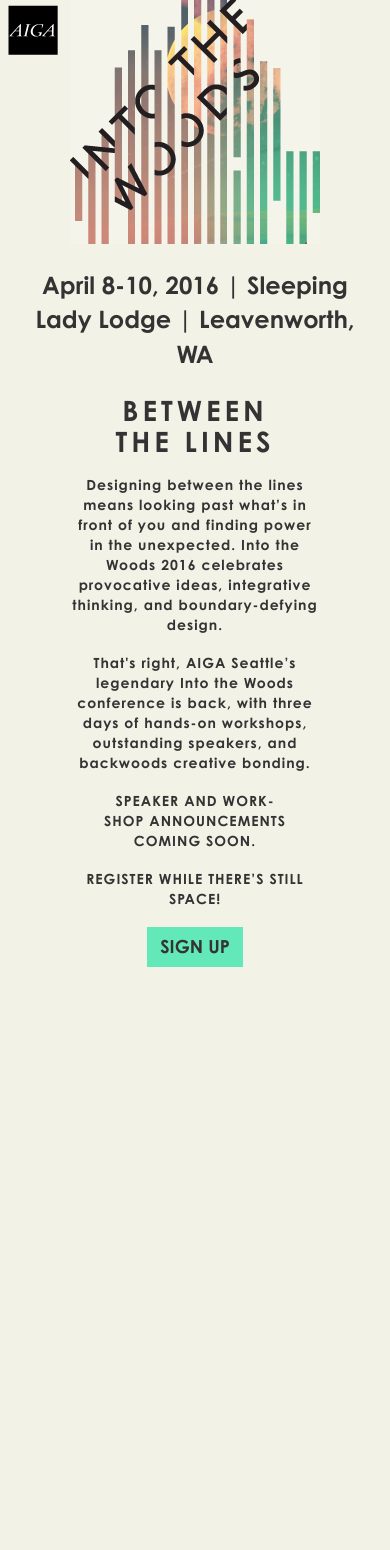
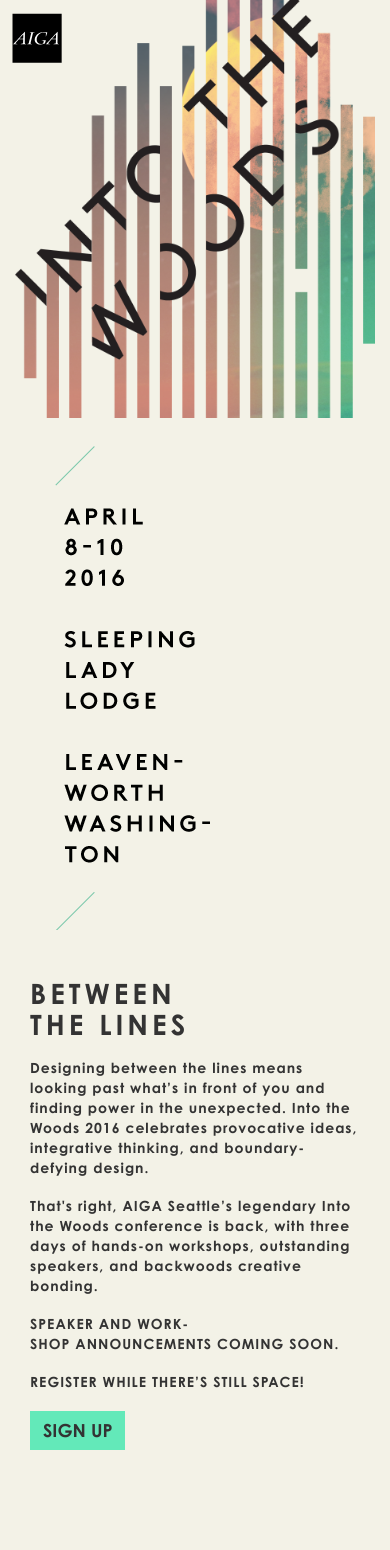
Before and after one commit to aiga-seattle/2015.aigaintothewoods.com, a Jekyll site: the page built from index.html, in a window 390 px wide. Built offline with Jekyll 4.4.1, drawn with Linux system fonts in a browser that asks for light colours; nearby versions of some CDN libraries; some web fonts are replaced; before the commit the page ends 1067 px from its top, so only the background shows below that.

Commit message:
Refactor to match mobile mockups

```diff
--- a/_sass/_intothewoods.scss
+++ b/_sass/_intothewoods.scss
@@ -22,17 +22,13 @@
   margin-right: 2%;
 }
 
-#moon-illustration-md, #moon-illustration-sm {
-  display: none;
-}
-
-.event-details {
+#moon-illustration-no-details, #event-details {
   display: none;
 }
 
 .overview-copy {
   float: left;
-  max-width: 280px;
+  width: 280px;
 
   h1 {
     letter-spacing: 4px;
@@ -74,22 +70,19 @@
 
 #aiga-logo {
   position: fixed;
-  top: 2%;
-  left: 2%;
+  top: 25px;
+  left: 25px;
 }
 
 .wide-display {
   margin-bottom: 100px;
   width: 100%;
   margin: 0 auto 100px;
-  text-align: center;
   max-width: initial;
 
   .overview-copy {
     margin: 0 auto;
     float: none;
-    max-width: none;
-    width: 75%;
   }
 }
 
@@ -107,11 +100,25 @@
     min-width: inherit;
   }
 
-  .event-details {
+  #moon-illustration-no-details {
     display: block;
-    text-align: center;
-    font-size: 24px;
-    margin: 1em auto;
+    width: 100%;
+  }
+
+  #event-details {
+    display: block;
+    margin: auto;
+
+    img {
+      margin: 2em 0;
+    }
+
+    .event-details-container {
+      width: 280px;
+      display: block;
+      margin: auto;
+      text-align: left;
+    }
   }
 
   #moon-illustration {
@@ -121,46 +128,23 @@
   .full-height {
     height: initial;
   }
-
-  .overview-copy {
-    margin-bottom: 100px;
-    width: 100%;
-    margin: 0 auto 100px;
-    text-align: center;
-    max-width: initial;
-  }
-
-  .container-overview-copy {
-    width: 100%;
-    max-width: inherit;
-  }
 }
-
-@media (min-width: 910px) and (max-width: 1186px) {
-  #moon-illustration {
-    display: none;
-  }
-
-  #moon-illustration-md {
-    display: block;
-    width: 75%;
-    margin: auto;
-  }
-}
-
 
 @media (max-width: 910px) {
   #moon-illustration {
     display: none;
   }
 
-  #moon-illustration-sm {
+  #moon-illustration-no-details {
     display: block;
     margin: auto;
+    width: 100%;
   }
 
   #aiga-logo {
-    width: 3%;
+    width: 10px;
+    top:   3%;
+    left:  3%;
     min-width: 50px;
   }
 
--- a/index.html
+++ b/index.html
@@ -7,12 +7,13 @@
     <div class="col-md-12 full-height container-moon-illustration">
       <img id="aiga-logo" src="/images/aiga-logo-black.svg" alt="AIGA Logo"/>
       <img id="moon-illustration" src="/images/moon-illustration.png" />
-      <img id="moon-illustration-md" src="/images/moon-illustration-600.png" />
-      <img id="moon-illustration-sm" src="/images/moon-illustration-250.png" />
+      <img id="moon-illustration-no-details" src="/images/moon-illustration-no-details.png" />
 
       <div id="container-overview-copy" class="container-overview-copy">
         <div id="event-details" class="event-details">
-          <p>April 8-10, 2016 | Sleeping Lady Lodge | Leavenworth, WA</p>
+          <div class="event-details-container">
+            <img src="/images/event-details.png" />
+          </div>
         </div>
 
         <div class="overview-copy">
```
Also changed, not shown: images/event-details.png (added), images/moon-illustration-no-details.png (added), 5 other files.
